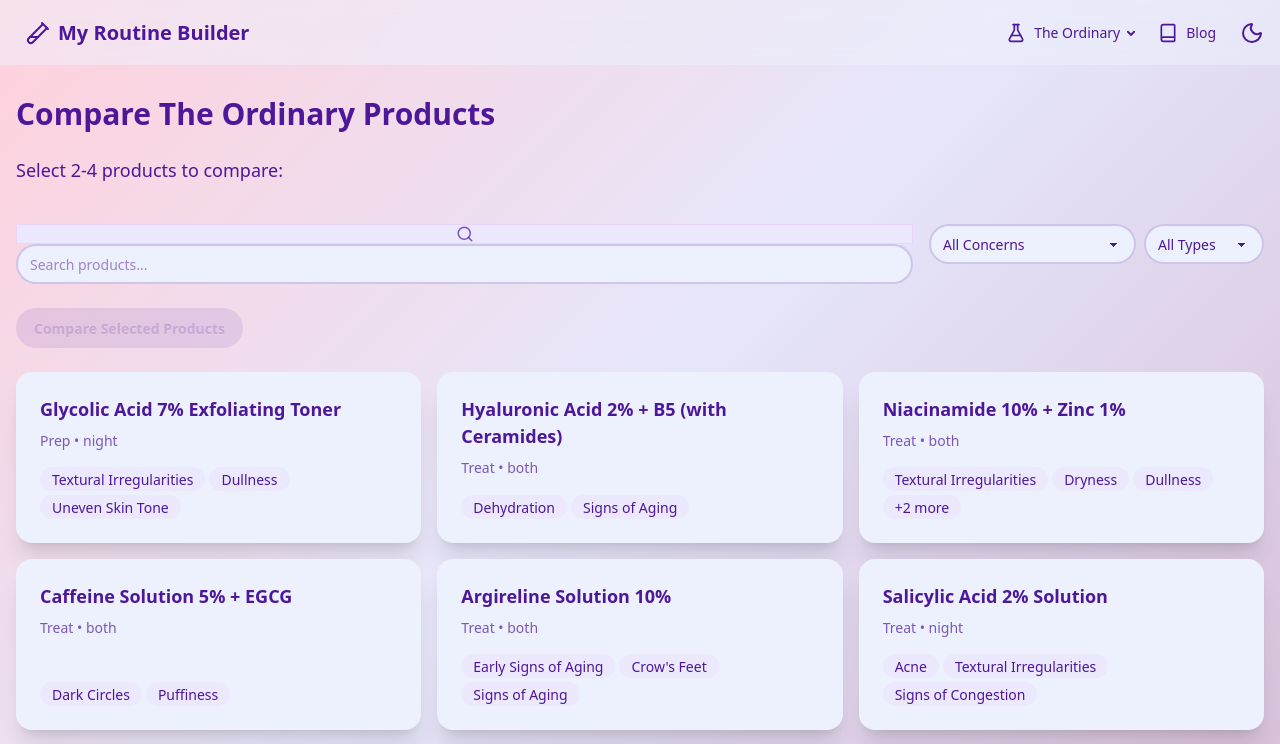
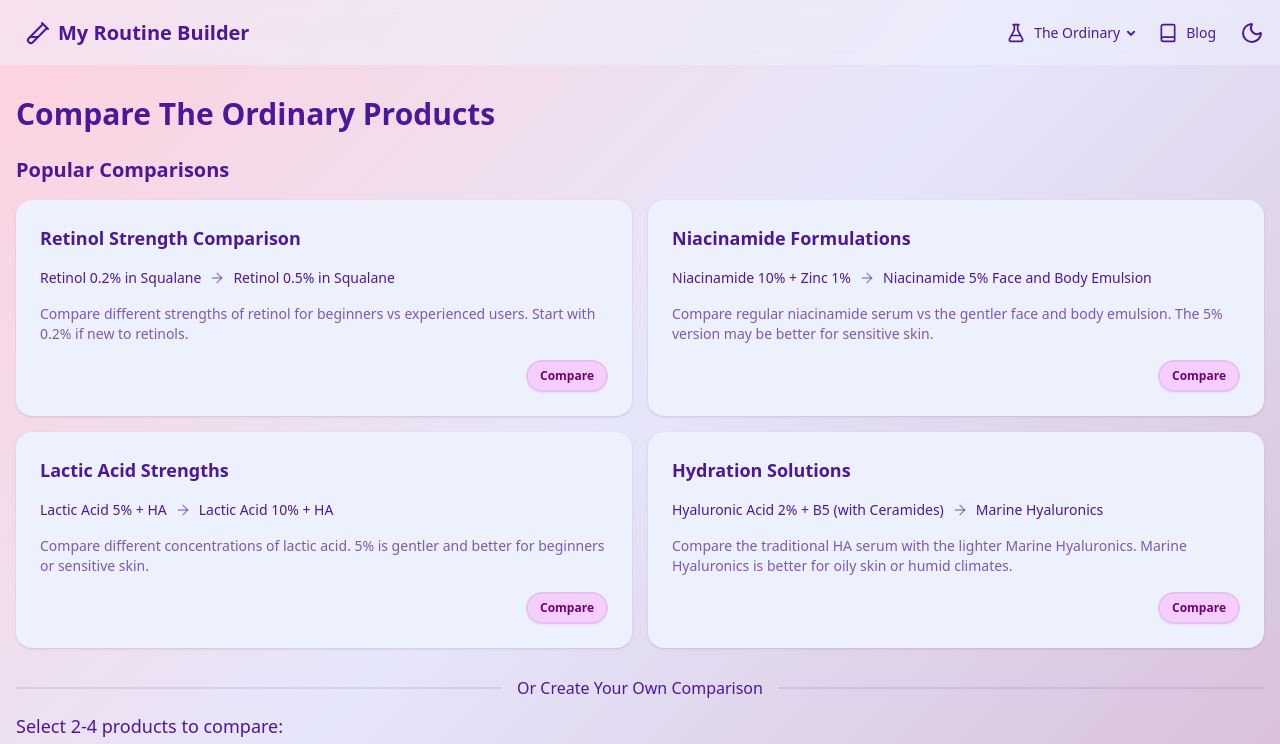
Before and after one commit to melissamcewen/routine-builder, a SvelteKit app: page /ordinary/compare in a window 1280 px wide. Shown: the top 744 px of the page. Built offline with nearby package versions, Linux system fonts and the light colour scheme.

Commit message:
popular comparisons

```diff
--- /dev/null
+++ b/src/lib/popularComparisons.ts
@@ -0,0 +1,30 @@
+import type { Product } from './products';
+
+export interface ProductComparison {
+	ids: string[];
+	title: string;
+	note: string;
+}
+
+export const popularComparisons: ProductComparison[] = [
+	{
+		ids: ['retinol-0-2-in-squalane', 'retinol-0-5-in-squalane'],
+		title: 'Retinol Strength Comparison',
+		note: 'Compare different strengths of retinol for beginners vs experienced users. Start with 0.2% if new to retinols.'
+	},
+	{
+		ids: ['niacinamide-10-zinc-1', 'niacinamide-5-face-and-body-emulsion'],
+		title: 'Niacinamide Formulations',
+		note: 'Compare regular niacinamide serum vs the gentler face and body emulsion. The 5% version may be better for sensitive skin.'
+	},
+	{
+		ids: ['lactic-acid-5-ha', 'lactic-acid-10-ha'],
+		title: 'Lactic Acid Strengths',
+		note: 'Compare different concentrations of lactic acid. 5% is gentler and better for beginners or sensitive skin.'
+	},
+	{
+		ids: ['hyaluronic-acid-2-b5-hydrating-serum', 'marine-hyaluronics'],
+		title: 'Hydration Solutions',
+		note: 'Compare the traditional HA serum with the lighter Marine Hyaluronics. Marine Hyaluronics is better for oily skin or humid climates.'
+	}
+];
--- a/src/routes/ordinary/compare/+page.svelte
+++ b/src/routes/ordinary/compare/+page.svelte
@@ -1,8 +1,9 @@
 <script lang="ts">
 	import { products } from '$lib/products';
 	import type { Product } from '$lib/products';
+	import { popularComparisons } from '$lib/popularComparisons';
 	import { goto } from '$app/navigation';
-	import { Search, Filter } from 'lucide-svelte';
+	import { Search, Filter, ArrowRight } from 'lucide-svelte';
 
 	let selectedProducts: string[] = [];
 	let searchQuery = '';
@@ -51,6 +52,10 @@
 			selectedProducts = [...selectedProducts, productId];
 		}
 	}
+
+	function comparePopular(ids: string[]) {
+		goto(`/ordinary/compare/${ids.join(',')}`);
+	}
 </script>
 
 <svelte:head>
@@ -60,6 +65,36 @@
 
 <div class="container mx-auto px-4 py-8">
 	<h1 class="text-3xl font-bold mb-6">Compare The Ordinary Products</h1>
+
+	<!-- Popular Comparisons -->
+	<div class="mb-8">
+		<h2 class="text-xl font-semibold mb-4">Popular Comparisons</h2>
+		<div class="grid grid-cols-1 md:grid-cols-2 gap-4">
+			{#each popularComparisons as comparison}
+				<div class="card bg-base-100 shadow hover:shadow-lg transition-shadow">
+					<div class="card-body">
+						<h3 class="card-title text-lg">{comparison.title}</h3>
+						<div class="flex items-center gap-2 text-sm my-2">
+							<span class="font-medium">{products[comparison.ids[0]].Name}</span>
+							<ArrowRight size={16} class="text-base-content/50" />
+							<span class="font-medium">{products[comparison.ids[1]].Name}</span>
+						</div>
+						<p class="text-sm text-base-content/70">{comparison.note}</p>
+						<div class="card-actions justify-end mt-2">
+							<button
+								class="btn btn-primary btn-sm"
+								on:click={() => comparePopular(comparison.ids)}
+							>
+								Compare
+							</button>
+						</div>
+					</div>
+				</div>
+			{/each}
+		</div>
+	</div>
+
+	<div class="divider">Or Create Your Own Comparison</div>
 
 	<div class="mb-6">
 		<p class="text-lg mb-4">Select 2-4 products to compare:</p>
@@ -81,14 +116,14 @@
 	<div class="flex flex-col md:flex-row gap-4 mb-6">
 		<!-- Search -->
 		<div class="form-control flex-1">
-			<div class="input-group items-center">
-				<span class="flex items-center justify-center px-4 bg-base-200 border border-base-300">
+			<div class="join w-full">
+				<div class="join-item flex items-center px-4 bg-base-200 border border-base-300">
 					<Search size={18} class="text-base-content/70" />
-				</span>
+				</div>
 				<input
 					type="text"
 					placeholder="Search products..."
-					class="input input-bordered w-full"
+					class="input join-item input-bordered flex-1"
 					bind:value={searchQuery}
 				/>
 			</div>
--- a/src/routes/ordinary/compare/[products]/+page.svelte
+++ b/src/routes/ordinary/compare/[products]/+page.svelte
@@ -1,8 +1,9 @@
 <script lang="ts">
 	import type { Product } from '$lib/products';
 	import ProductComparison from '$lib/components/product/ProductComparison.svelte';
+	import { Info } from 'lucide-svelte';
 
-	export let data: { products: Product[] };
+	export let data: { products: Product[]; comparisonNote: string | null };
 </script>
 
 <svelte:head>
@@ -17,5 +18,13 @@
 
 <div class="container mx-auto px-4 py-8">
 	<h1 class="text-3xl font-bold mb-6">Compare Products</h1>
+
+	{#if data.comparisonNote}
+		<div class="alert alert-info mb-6 shadow-lg">
+			<Info size={20} />
+			<span>{data.comparisonNote}</span>
+		</div>
+	{/if}
+
 	<ProductComparison products={data.products} />
 </div>
--- a/src/routes/ordinary/compare/[products]/+page.ts
+++ b/src/routes/ordinary/compare/[products]/+page.ts
@@ -1,5 +1,6 @@
 import { error } from '@sveltejs/kit';
 import { products } from '$lib/products';
+import { popularComparisons } from '$lib/popularComparisons';
 import type { PageLoad } from './$types';
 
 export const load: PageLoad = ({ params }) => {
@@ -12,7 +13,18 @@
 		return product;
 	});
 
+	// Find if this is a popular comparison
+	const popularComparison = popularComparisons.find((comparison) => {
+		const comparisonIds = new Set(comparison.ids);
+		const currentIds = new Set(productIds);
+		return (
+			comparisonIds.size === currentIds.size &&
+			[...comparisonIds].every((id) => currentIds.has(id))
+		);
+	});
+
 	return {
-		products: productsToCompare
+		products: productsToCompare,
+		comparisonNote: popularComparison?.note || null
 	};
 };
```
